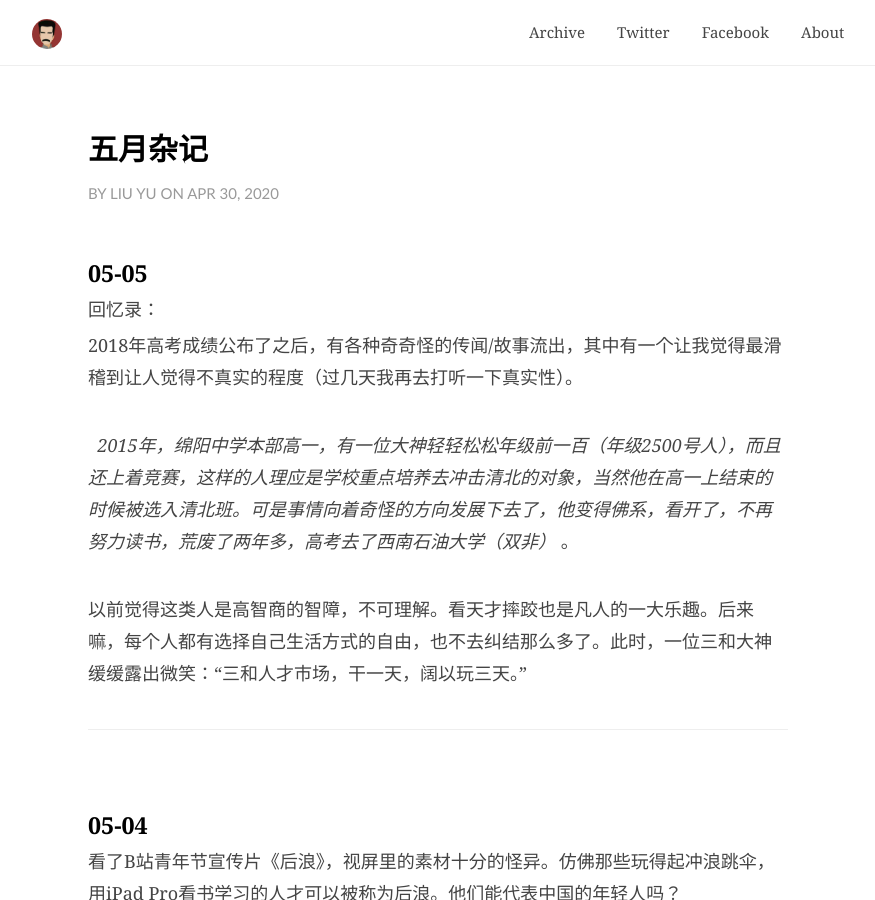
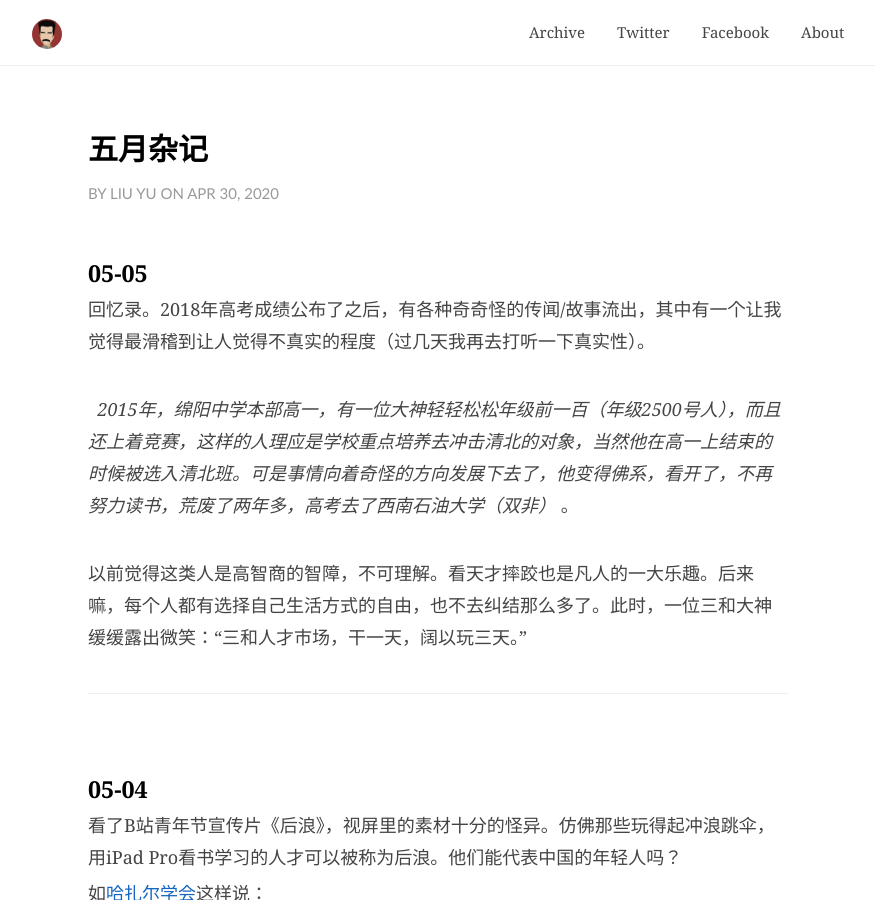
Before and after one commit to JaydenYL/JaydenYL.github.io, a Jekyll site: the page built from _posts/2020-04-26-日记.md, in a window 1280 px wide and 900 px high. Shown: the whole window, without its empty margins (202-1077 px from the left). Built offline with Jekyll 4.4.1, drawn with Linux system fonts in a browser that asks for light colours; comment, search, counter and statistics services are not loaded.

Commit message:
Update 2020-04-26-日记.md

```diff
--- a/_posts/2020-04-26-日记.md
+++ b/_posts/2020-04-26-日记.md
@@ -15,9 +15,7 @@ catalog: true
 
 ### 05-05
 
-回忆录：
-
-2018年高考成绩公布了之后，有各种奇奇怪的传闻/故事流出，其中有一个让我觉得最滑稽到让人觉得不真实的程度（过几天我再去打听一下真实性）。
+回忆录。2018年高考成绩公布了之后，有各种奇奇怪的传闻/故事流出，其中有一个让我觉得最滑稽到让人觉得不真实的程度（过几天我再去打听一下真实性）。
 
 <br>  *2015年，绵阳中学本部高一，有一位大神轻轻松松年级前一百（年级2500号人），而且还上着竞赛，这样的人理应是学校重点培养去冲击清北的对象，当然他在高一上结束的时候被选入清北班。可是事情向着奇怪的方向发展下去了，他变得佛系，看开了，不再努力读书，荒废了两年多，高考去了西南石油大学（双非）* 。
 
```
